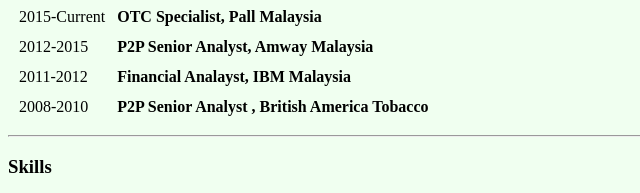
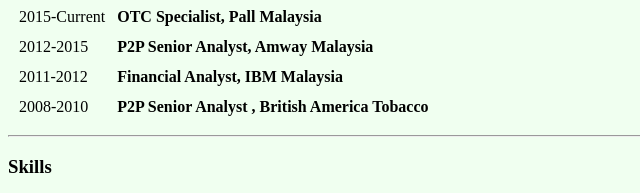
Before and after one commit to skim823/mycv, a plain HTML site: page index.html in a window 1280 px wide. Shown: the part 584-777 px from the top of the page, 0-640 px from the left. Drawn offline with Linux system fonts and the light colour scheme.

Commit message:
Update index.html

```diff
--- a/index.html
+++ b/index.html
@@ -42,7 +42,7 @@
           <td><strong>P2P Senior Analyst, Amway Malaysia</strong></td>
         <tr>
           <td>2011-2012</td>
-          <td> <strong>Financial Analayst, IBM Malaysia</strong></td>
+          <td> <strong>Financial Analyst, IBM Malaysia</strong></td>
         <tr>
           <td>2008-2010</td>
           <td> <strong>P2P Senior Analyst , British America Tobacco</strong></td>
```
